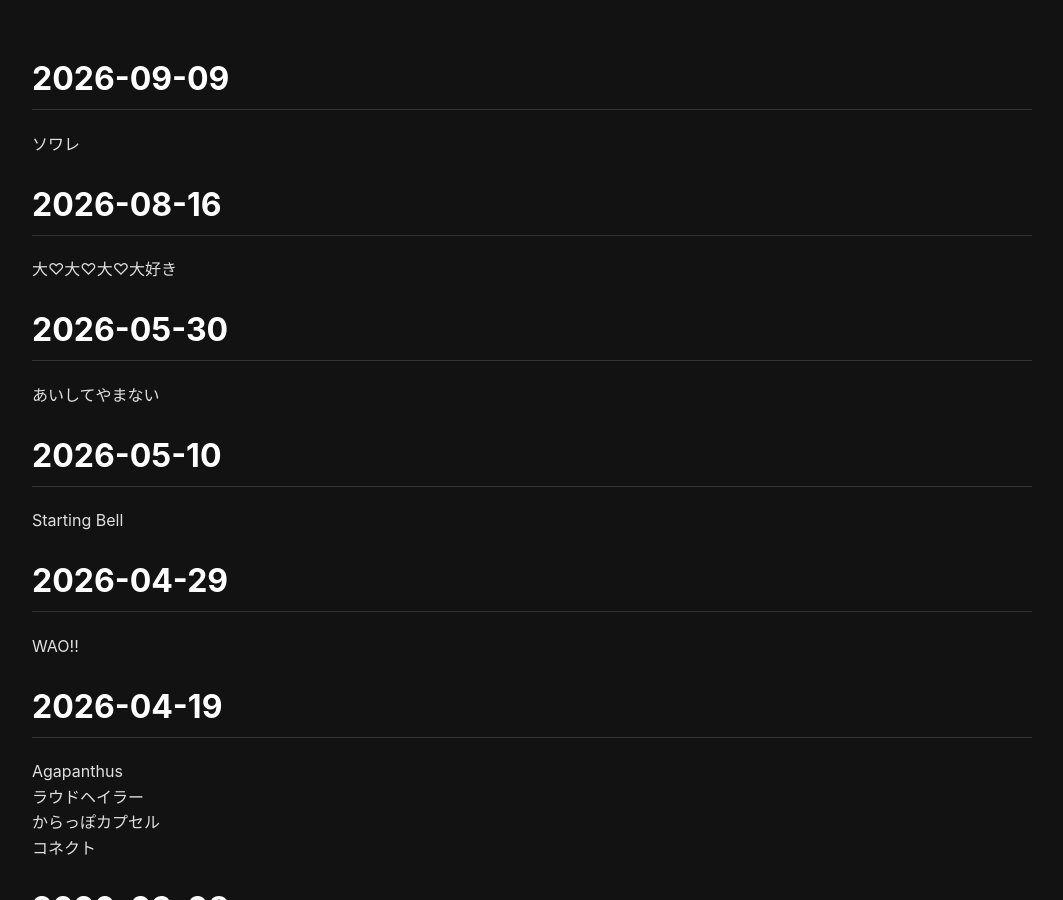
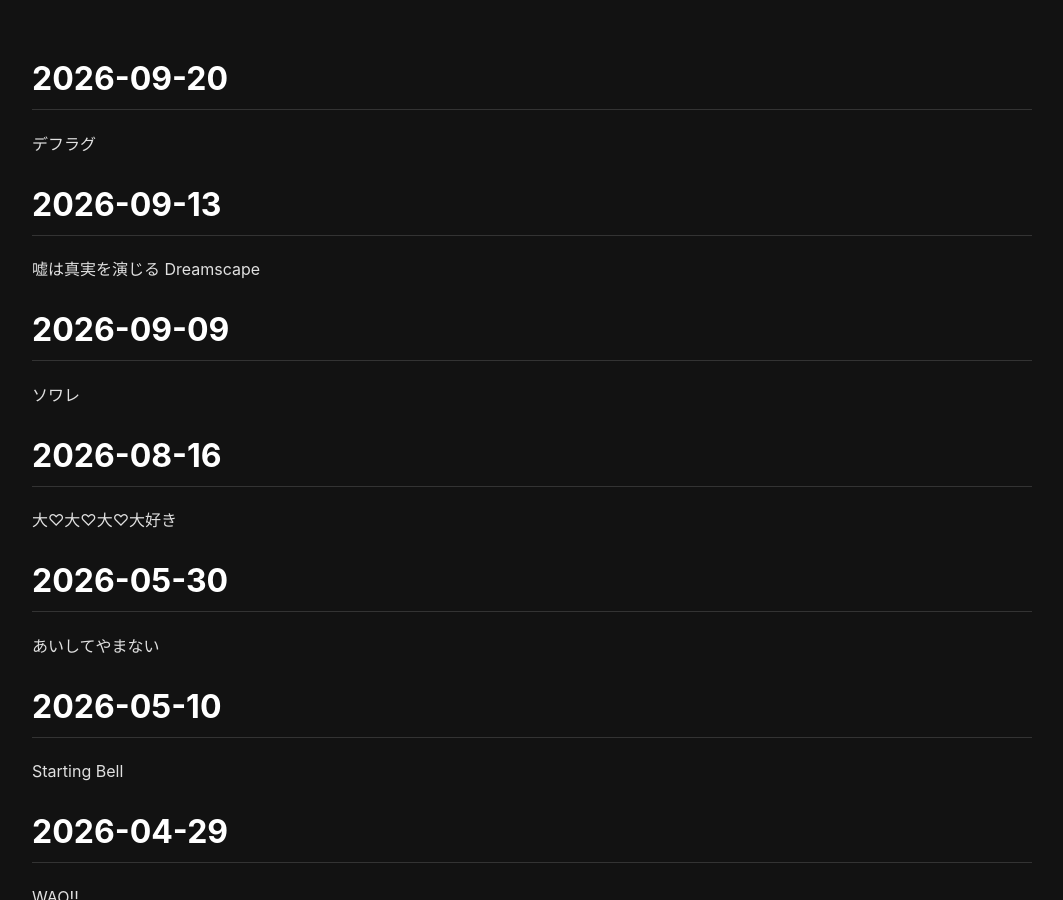
Before and after one commit to pencase65/OtakuBio, a Jekyll site: the page built from index.md, in a window 1280 px wide and 900 px high. Shown: the whole window, without its empty margins (108-1171 px from the left). Built offline with Jekyll 4.4.1, drawn with Linux system fonts in a browser that asks for light colours.

Commit message:
Update index.md

```diff
--- a/index.md
+++ b/index.md
@@ -1,6 +1,14 @@
 ---
 title: "OTAKUBIO"
 ---
+
+# 2026-09-20
+デフラグ
+
+# 2026-09-13
+嘘は真実を演じる
+Dreamscape
+
 # 2026-09-09
 ソワレ
 
```
